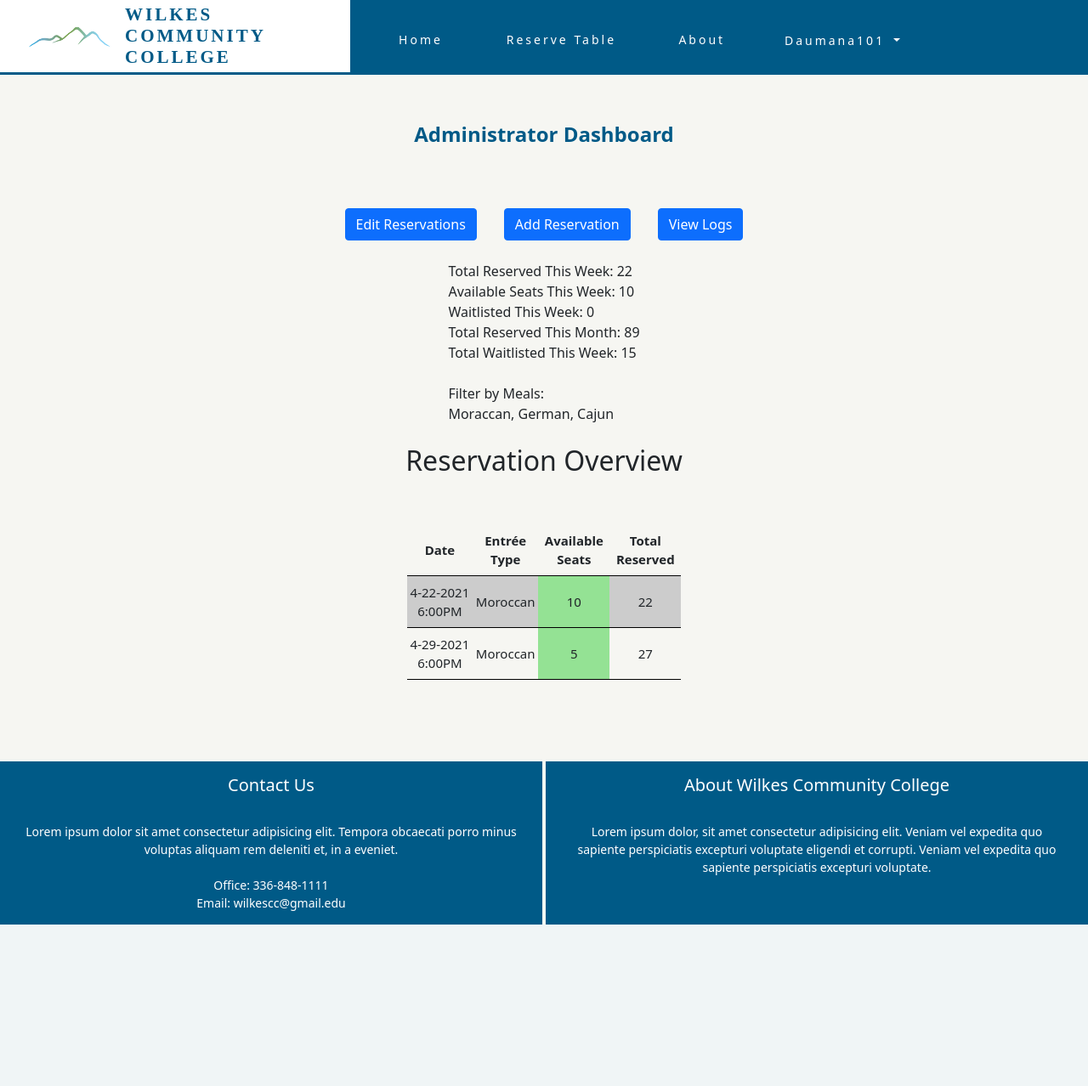
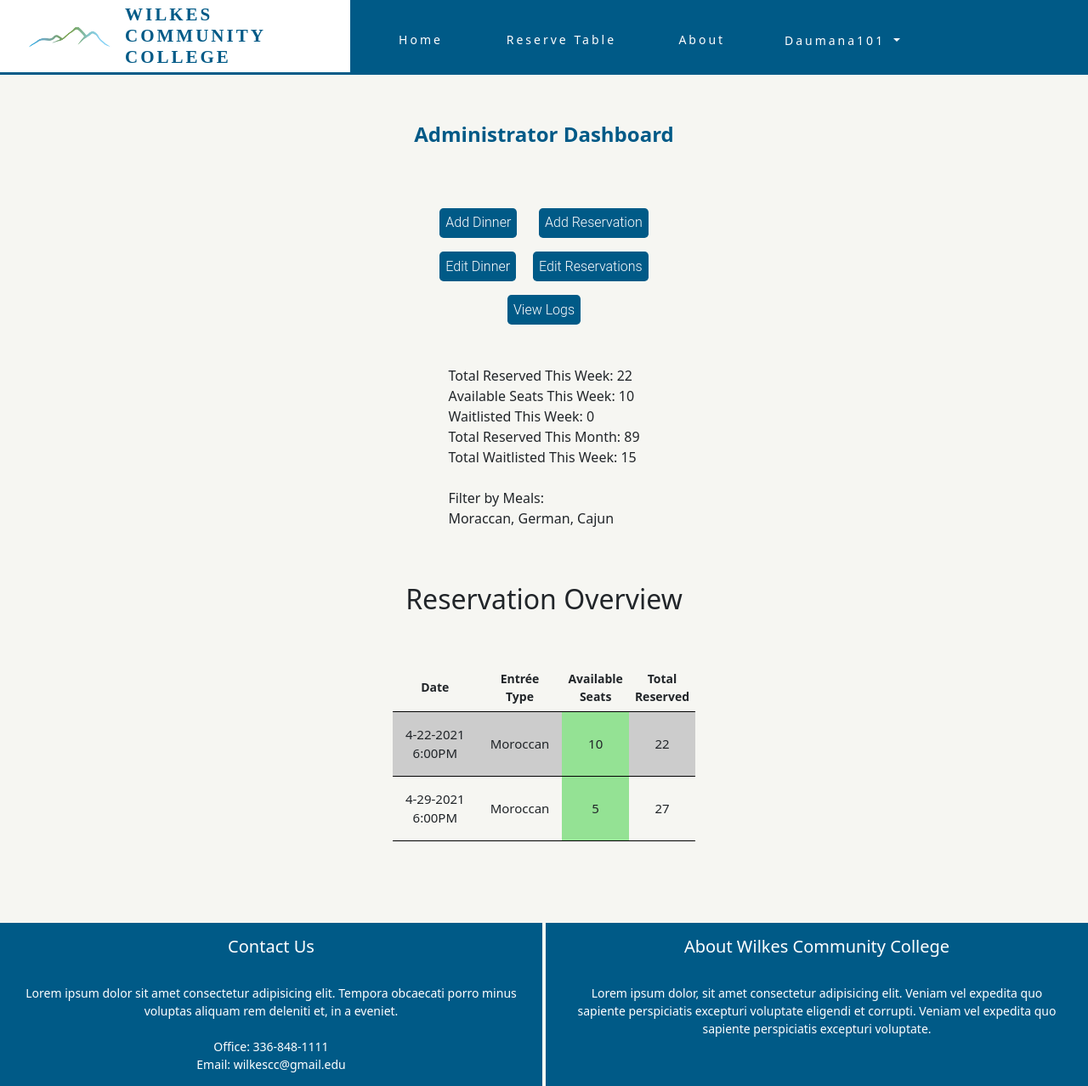
Before and after one commit to davieu/PHP_ReservationsPrototype, a PHP site: page /admin-pages/admin-dashboard.php in a window 1280 px wide. Shown: the whole page at 85% size. Before the commit the page ends 1088 px from the top, so only its background shows below. Run offline with PHP 8.4, Linux system fonts and the light colour scheme; style sheets or scripts are compiled from the project's sources; some libraries are stand-ins or nearby versions.

Commit message:
finished designing tables working on SQL for add dinner entry as admin

```diff
--- a/admin-pages/admin-dashboardHTML.html
+++ b/admin-pages/admin-dashboardHTML.html
@@ -3,29 +3,29 @@
 <br />
 <br />
 <br />
-<div class="btn-group" role="group">
-  <a href="admin-reservation-actions.php"
-    ><button type="button" class="btn btn-primary">Edit Reservations</button></a
-  >
-  <a href="../customer-pages/reserveTable.php">
-    <button class="btn btn btn-primary" style="margin-left: 2rem">
-      Add Reservation
-    </button></a
-  >
-  <a href="admin-systemLogs.php">
-    <button class="btn btn btn-primary" style="margin-left: 2rem">
-      View Logs
-    </button></a
-  >
-</div>
+<div class="buttonGroupContainer">
+    <div class="buttonGroup">
+      <a href="admin-addDinner.php" class="buttonLinks3">Add Dinner</a>
+      <a href="../customer-pages/reserveTable.php" class="buttonLinks3">Add Reservation</a>
+    </div>
+    <div class="buttonGroup">
+      <a href="../customer-pages/reserveTable.php" class="buttonLinks3">Edit Dinner</a>
+      <a href="admin-reservation-actions.php" class="buttonLinks3">Edit Reservations</a>
+    </div>
+  </div>
+<a href="admin-systemLogs.php" class="buttonLinks3">View Logs</a>
+<br />
 <br />
 
+<p>
 Total Reserved This Week: 22<br />
 Available Seats This Week: 10<br />
 Waitlisted This Week: 0<br />
 Total Reserved This Month: 89<br />
 Total Waitlisted This Week: 15<br /><br />
 Filter by Meals: <br />Moraccan, German, Cajun
+</p>
+
 <br />
 <br />
 
--- a/admin-pages/fileLinks.php
+++ b/admin-pages/fileLinks.php
@@ -5,6 +5,7 @@ $cssFiles = "
         <link rel=\"stylesheet\" href=\"../css/nav-copy.css\" />
         <link rel=\"stylesheet\" href=\"../css/footer.css\" />
         <link rel=\"stylesheet\" href=\"../css/tables.css\" />
+        <link rel=\"stylesheet\" href=\"../css/myButtons.css\" />
 		";
 
 $jsFiles = "<script src=\"../app.js\"></script>";
--- a/css/main.css
+++ b/css/main.css
@@ -26,6 +26,7 @@ html {
 
 :root {
   --main-app-color: #005a87;
+  --main-app-color2: #034d72;
   --sidebar-color: #005a87f3;
   --header-color: #005a87d2;
   --dividers: rgb(246, 246, 242);
--- a/css/main.scss
+++ b/css/main.scss
@@ -21,6 +21,7 @@ html {
 // CUSTUM VARIABLES
 :root {
   --main-app-color: #005a87;
+  --main-app-color2: #034d72;
   --sidebar-color: #005a87f3;
   --header-color: #005a87d2;
   --dividers: rgb(246, 246, 242);
@@ -304,43 +305,3 @@ main {
 .content-text {
   padding-top: 0.75em;
 }
-a.buttonLinks {
-  display: inline-block;
-  padding: 0.35em 1.2em;
-  border: 0.1em solid #ffffff;
-  margin: 0 0.3em 0.3em 0;
-  border-radius: 0.12em;
-  box-sizing: border-box;
-  text-decoration: none;
-  font-family: 'Roboto', sans-serif;
-  font-weight: 300;
-  color: #ffffff;
-  text-align: center;
-  transition: all 0.2s;
-}
-
-a.buttonLinks:hover {
-  color: #000000;
-  background-color: #ffffff;
-}
-
-a.buttonLinks2 {
-  display: inline-block;
-  padding: 0.35em 1.2em;
-  border: 0.1em solid #080808;
-  margin: 0 0.3em 0.3em 0;
-  border-radius: 0.12em;
-  box-sizing: border-box;
-  text-decoration: none;
-  font-family: 'Roboto', sans-serif;
-  font-weight: 300;
-  color: #000000;
-  text-align: center;
-  transition: all 0.2s;
-  background-color: rgb(148, 226, 148);
-}
-
-a.buttonLinks2:hover {
-  color: white;
-  background-color: rgb(148, 226, 148);
-}
--- /dev/null
+++ b/css/myButtons.css
@@ -0,0 +1,88 @@
+a.buttonLinks3 {
+  display: inline-block;
+  padding: 0.35em 1.2em;
+  margin: 0 0 0 0;
+  border-radius: 0.3em;
+  -webkit-box-sizing: border-box;
+          box-sizing: border-box;
+  text-decoration: none;
+  font-family: 'Roboto', sans-serif;
+  font-weight: 300;
+  color: #ffffff;
+  -webkit-transition: all 0.2s;
+  transition: all 0.2s;
+  background-color: var(--main-app-color);
+  padding-right: 7px;
+  padding-left: 7px;
+}
+
+a.buttonLinks3:hover {
+  color: white;
+  background-color: var(--main-app-color2);
+}
+
+a.buttonLinks3:active {
+  color: white;
+  background-color: var(--main-app-color2);
+}
+
+div.buttonGroup {
+  display: -webkit-box;
+  display: -ms-flexbox;
+  display: flex;
+  -webkit-box-pack: justify;
+      -ms-flex-pack: justify;
+          justify-content: space-between;
+  margin-bottom: 1rem;
+}
+
+div.buttonGroup :first-child {
+  margin-right: 20px;
+}
+
+a.buttonLinks {
+  display: inline-block;
+  padding: 0.35em 1.2em;
+  border: 0.1em solid white;
+  margin: 0 0.3em 0.3em 0;
+  border-radius: 0.3em;
+  -webkit-box-sizing: border-box;
+          box-sizing: border-box;
+  text-decoration: none;
+  font-family: 'Roboto', sans-serif;
+  font-weight: 300;
+  color: black;
+  text-align: center;
+  -webkit-transition: all 0.2s;
+  transition: all 0.2s;
+  background-color: white;
+}
+
+a.buttonLinks:hover {
+  color: white;
+  background-color: var(--main-app-color);
+}
+
+a.buttonLinks2 {
+  display: inline-block;
+  padding: 0.35em 1.2em;
+  border: 0.1em solid #080808;
+  margin: 0 0.3em 0.3em 0;
+  border-radius: 0.12em;
+  -webkit-box-sizing: border-box;
+          box-sizing: border-box;
+  text-decoration: none;
+  font-family: 'Roboto', sans-serif;
+  font-weight: 300;
+  color: #000000;
+  text-align: center;
+  -webkit-transition: all 0.2s;
+  transition: all 0.2s;
+  background-color: #94e294;
+}
+
+a.buttonLinks2:hover {
+  color: white;
+  background-color: #94e294;
+}
+/*# sourceMappingURL=myButtons.css.map */
--- /dev/null
+++ b/css/myButtons.scss
@@ -0,0 +1,79 @@
+a.buttonLinks3 {
+  display: inline-block;
+  padding: 0.35em 1.2em;
+  margin: 0 0 0 0;
+  border-radius: 0.3em;
+  box-sizing: border-box;
+  text-decoration: none;
+  font-family: 'Roboto', sans-serif;
+  font-weight: 300;
+  color: #ffffff;
+  // text-align: center;
+  transition: all 0.2s;
+  background-color: var(--main-app-color);
+  padding-right: 7px;
+  padding-left: 7px;
+}
+
+a.buttonLinks3:hover {
+  color: white;
+  background-color: var(--main-app-color2);
+}
+
+a.buttonLinks3:active {
+  color: white;
+  background-color: var(--main-app-color2);
+}
+
+// For button groups. 2 buttons per row
+div.buttonGroup {
+  display: flex;
+  justify-content: space-between;
+  margin-bottom: 1rem;
+  :first-child {
+    margin-right: 20px;
+  }
+}
+
+a.buttonLinks {
+  display: inline-block;
+  padding: 0.35em 1.2em;
+  border: 0.1em solid white;
+  margin: 0 0.3em 0.3em 0;
+  border-radius: 0.3em;
+  box-sizing: border-box;
+  text-decoration: none;
+  font-family: 'Roboto', sans-serif;
+  font-weight: 300;
+  color: black;
+  text-align: center;
+  transition: all 0.2s;
+  background-color: white;
+}
+
+a.buttonLinks:hover {
+  // border: 0.1em solid #ffffff;
+  color: white;
+  background-color: var(--main-app-color);
+}
+
+a.buttonLinks2 {
+  display: inline-block;
+  padding: 0.35em 1.2em;
+  border: 0.1em solid #080808;
+  margin: 0 0.3em 0.3em 0;
+  border-radius: 0.12em;
+  box-sizing: border-box;
+  text-decoration: none;
+  font-family: 'Roboto', sans-serif;
+  font-weight: 300;
+  color: #000000;
+  text-align: center;
+  transition: all 0.2s;
+  background-color: rgb(148, 226, 148);
+}
+
+a.buttonLinks2:hover {
+  color: white;
+  background-color: rgb(148, 226, 148);
+}
--- a/css/tables.css
+++ b/css/tables.css
@@ -32,10 +32,9 @@ table td {
   padding: 0.5em 0.25em;
 }
 
-@media screen and (min-width: 500px) {
-  table,
-  th,
-  td {
+@media screen and (min-width: 550px) {
+  table td {
+    padding: 1em;
     font-size: 15px;
   }
 }
--- a/css/tables.scss
+++ b/css/tables.scss
@@ -31,10 +31,21 @@ table {
   }
 }
 
-@media screen and (min-width: 500px) {
-  table,
-  th,
-  td {
-    font-size: 15px;
+// @media screen and (min-width: 500px) {
+//   table,
+//   th,
+//   td {
+//     font-size: 15px;
+//     padding: 1em;
+//   }
+// }
+
+@media screen and (min-width: 550px) {
+  table {
+    td {
+      padding: 1em;
+      font-size: 15px;
+      // font-weight: bold;
+    }
   }
 }
--- a/customer-pages/fileLinks.php
+++ b/customer-pages/fileLinks.php
@@ -5,6 +5,7 @@ $cssFiles = "
         <link rel=\"stylesheet\" href=\"../css/nav-copy.css\" />
         <link rel=\"stylesheet\" href=\"../css/footer.css\" />
         <link rel=\"stylesheet\" href=\"../css/tables.css\" />
+        <link rel=\"stylesheet\" href=\"../css/myButtons.css\" />
 		";
 
 $jsFiles = "<script src=\"../app.js\"></script>";
--- a/fileLinks.php
+++ b/fileLinks.php
@@ -4,6 +4,7 @@ $cssFiles = "
 		<link rel=\"stylesheet\" href=\"css/main.css\" />
         <link rel=\"stylesheet\" href=\"css/nav-copy.css\" />
         <link rel=\"stylesheet\" href=\"css/footer.css\" />
+        <link rel=\"stylesheet\" href=\"css/myButtons.css\" />
 		";
 
 $jsFiles = "<script src=\"app.js\"></script>";
--- a/index.php
+++ b/index.php
@@ -38,7 +38,7 @@ echo "
     <h2 class=\"content-title\">Make a Dinner Reservation</h2>
     <div class=\"content-text\">
       <a href=\"customer-pages/reserveTable.php\" class=\"buttonLinks\"
-        >Reserve a Spot
+        >Make Reservation
       </a>
       <p>
         Lorem ipsum dolor sit amet consectetur adipisicing elit. Debitis
```
Also changed, not shown: other parts of css/main.css (+0 -45 lines), admin-pages/admin-addDinner.php (added, +11 -0 lines), admin-pages/admin-addDinnerComponent.php (added, +38 -0 lines), admin-pages/admin-adddin.html (added, +10 -0 lines), 3 other files.
